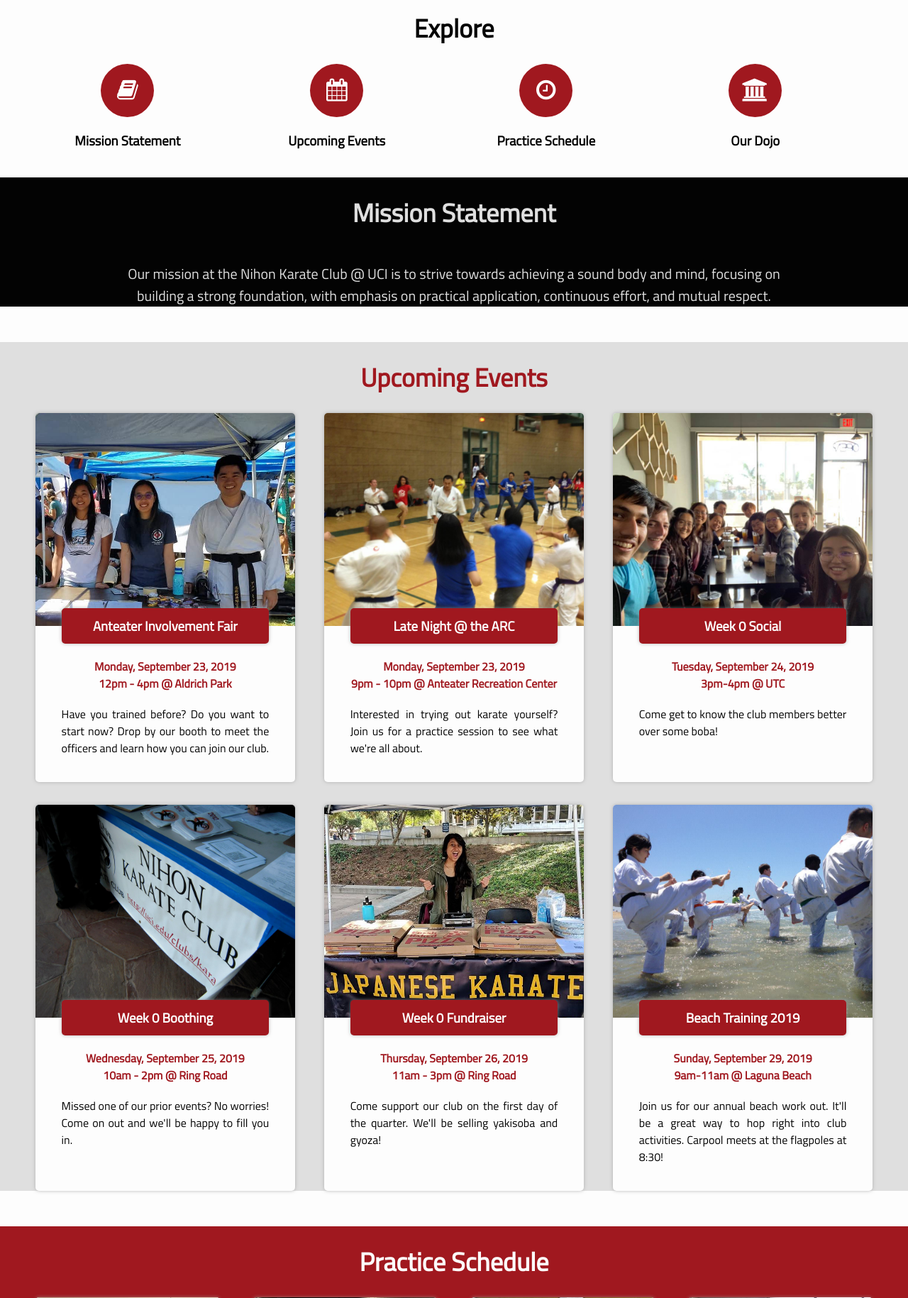
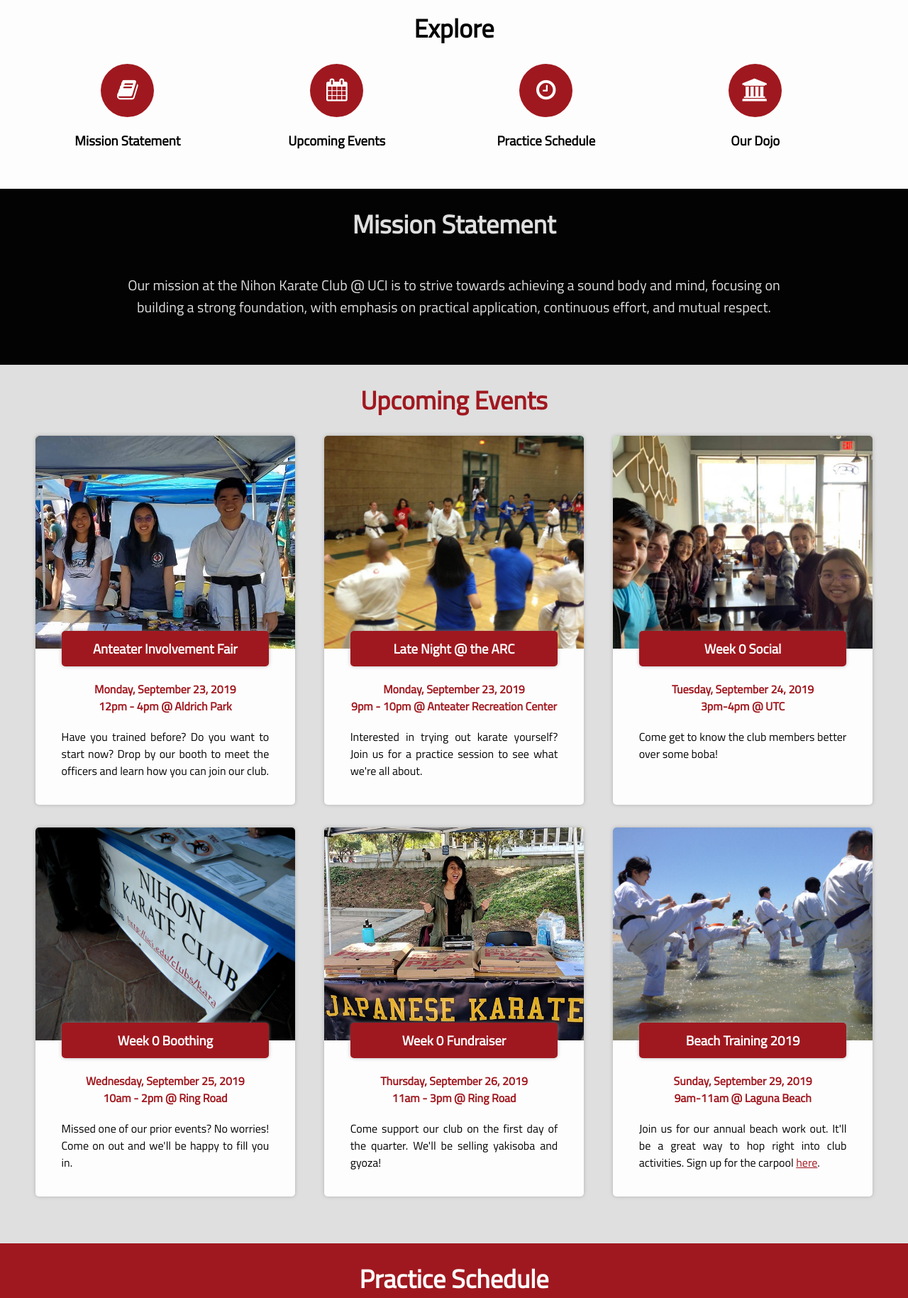
Before and after one commit to nihonkarateuci/nihonkarateuci.github.io, a PHP site: page / in a window 1280 px wide. Shown: the part 750-2579 px from the top of the page at 71% size. Run offline with PHP 8.4, Linux system fonts and the light colour scheme.

Commit message:
Added beach carpool signup form

```diff
--- a/index.html
+++ b/index.html
@@ -134,7 +134,7 @@
                             <p>
                                 Join us for our annual beach work out.
                                 It'll be a great way to hop right into club activities.
-                                Carpool meets at the flagpoles at 8:30!
+                                Sign up for the carpool <a href="https://forms.gle/dzp1VGvuUpKqZ5UJ9">here</a>.
                             </p>
                         </div>
                     </div>
@@ -327,7 +327,7 @@
                             <p>
                                 Join us for our annual beach work out.
                                 It'll be a great way to hop right into club activities.
-                                Carpool meets at the flagpoles at 8:30!
+                                Sign up for the carpool <a href="https://forms.gle/dzp1VGvuUpKqZ5UJ9">here</a>.
                             </p>
                         </div>
                     </div>
--- a/sitemap.xml
+++ b/sitemap.xml
@@ -2,7 +2,7 @@
 <urlset xmlns="http://www.sitemaps.org/schemas/sitemap/0.9">
     <url>
         <loc>https://www.clubs.uci.edu/index.html</loc>
-        <lastmod>2019-09-15</lastmod>
+        <lastmod>2019-09-16</lastmod>
     </url>
         <url>
         <loc>https://www.clubs.uci.edu/about.html</loc>
--- a/styles/index.css
+++ b/styles/index.css
@@ -305,6 +305,7 @@ header {
 }
 
 .section {
+    padding-bottom: 1rem;
     min-height: 150px;
     height: 100%;
     text-align: center;
```
